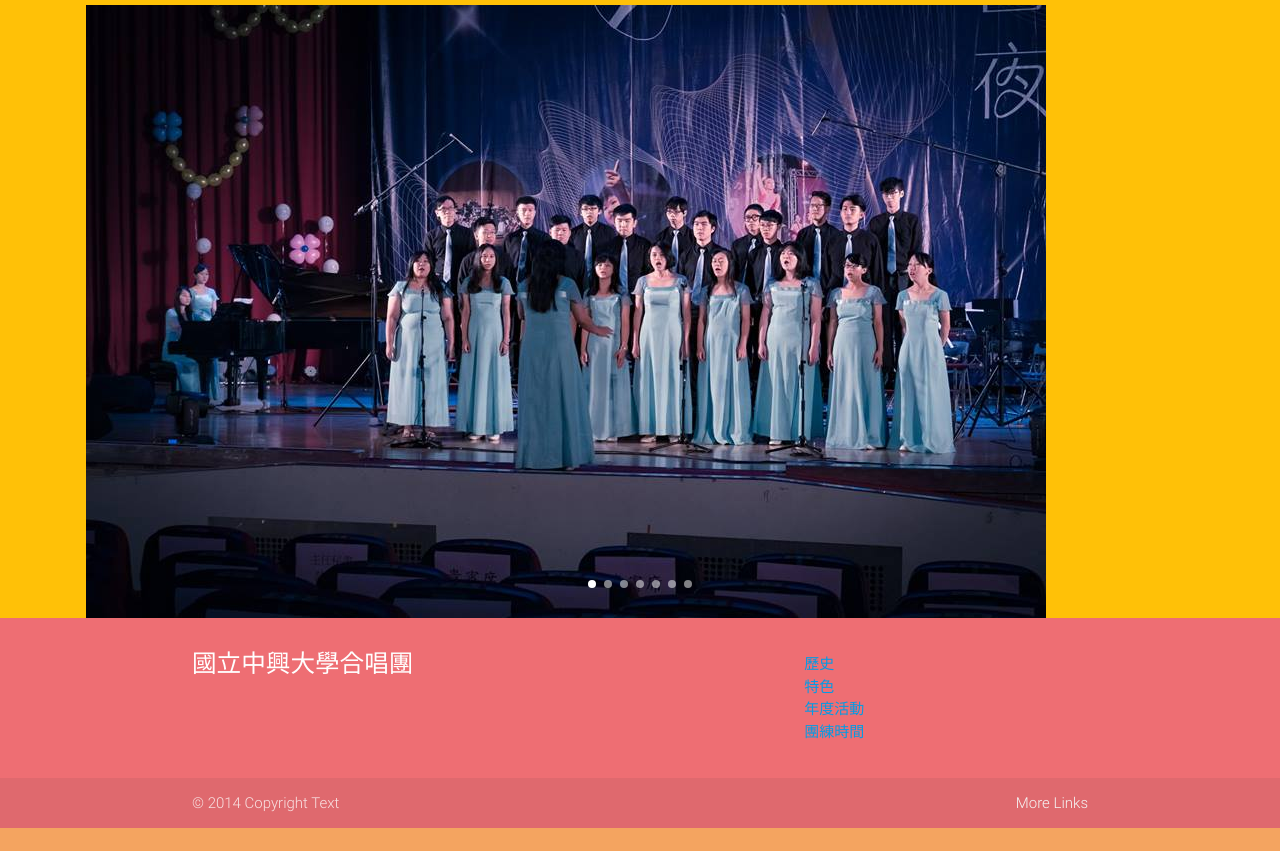
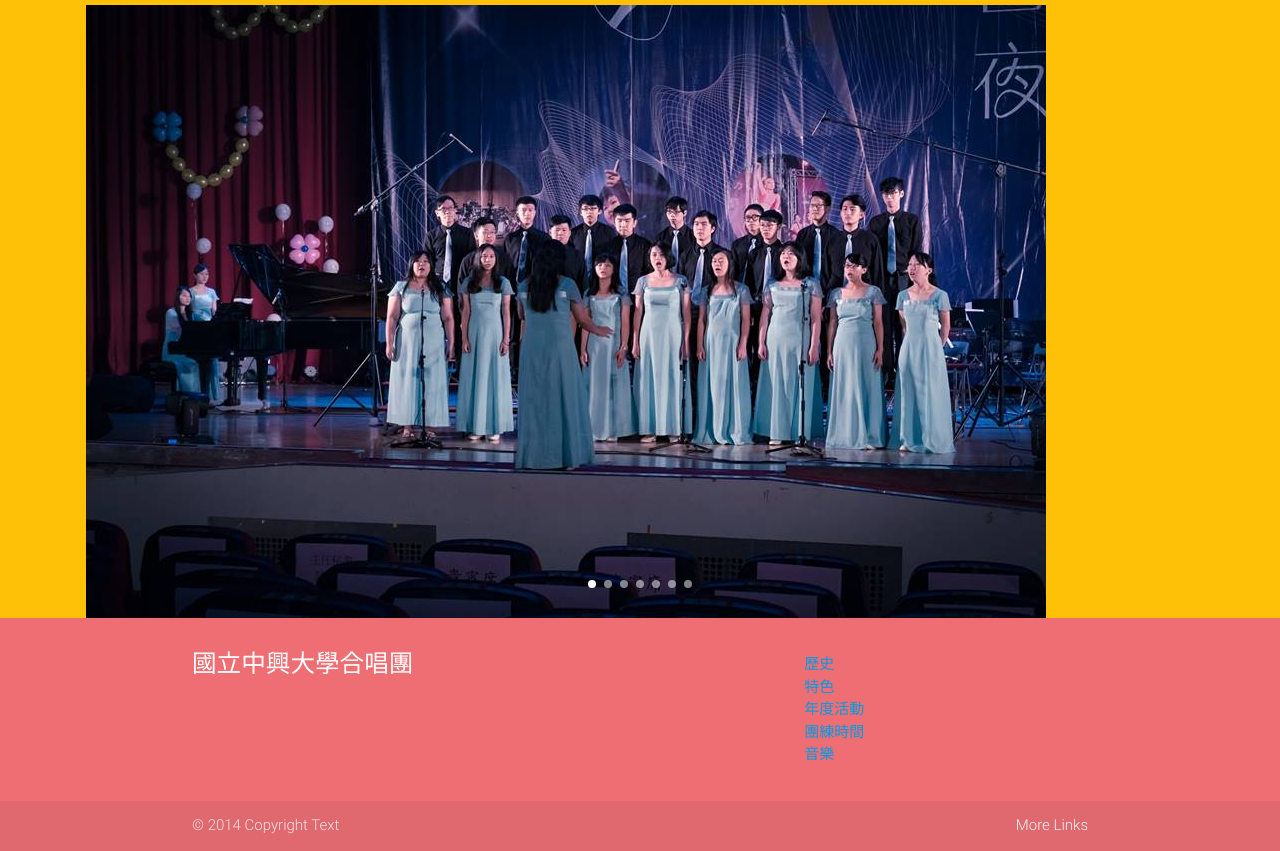
Before and after one commit to tvbs123/GAKI, a plain HTML site: page index.html in a window 1280 px wide. Shown: the part 86-937 px from the top of the page. Before the commit the page ends 914 px from the top, so only its background shows below. Drawn offline with nearby package versions, Linux system fonts and the light colour scheme.

Commit message:
Add files via upload

```diff
--- a/index.html
+++ b/index.html
@@ -117,6 +117,10 @@
                             <a class="grey-text text-lighten-3" href="#!">
                                 <a href="time.html">團練時間</a>
                         </li>
+                        <li>
+                            <a class="grey-text text-lighten-3" href="#!">
+                                <a href="music.html">音樂</a>
+                        </li>
                     </ul>
                 </div>
             </div>
```
